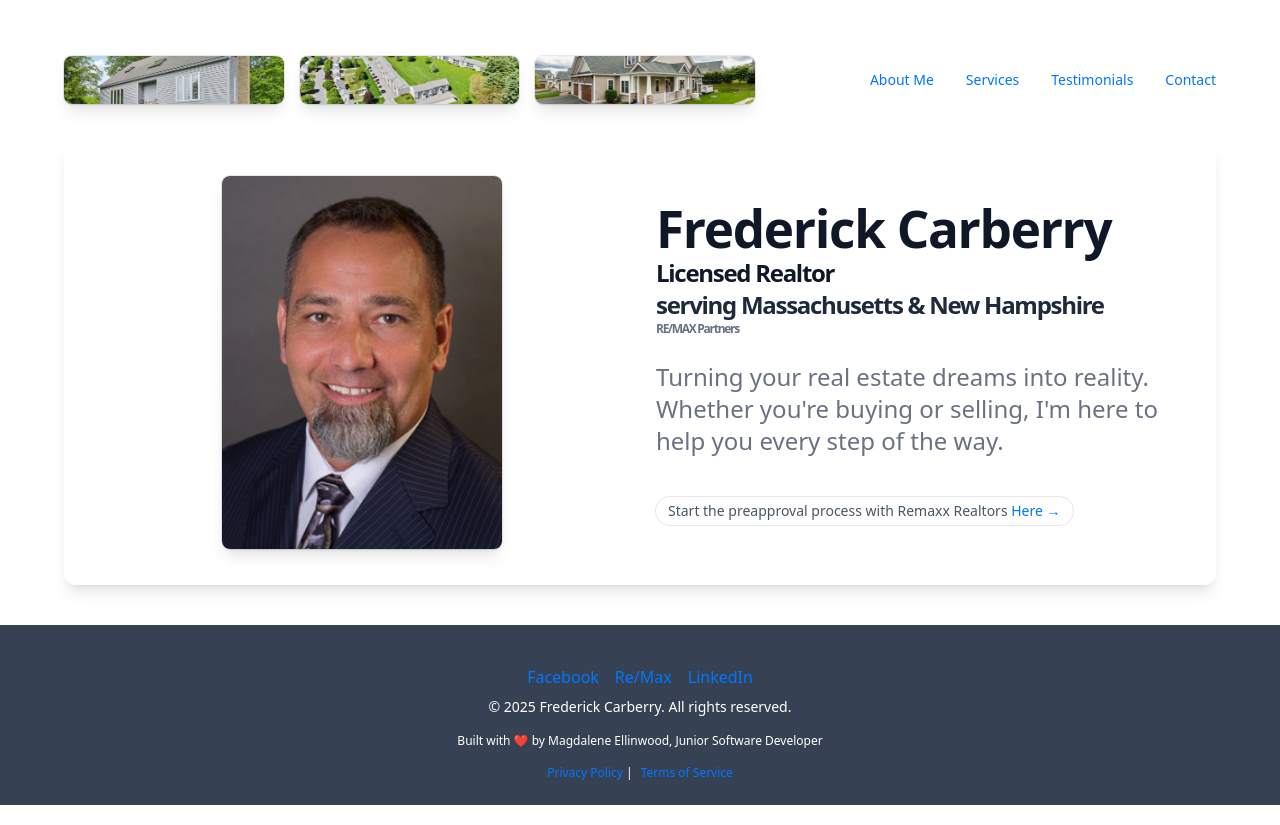
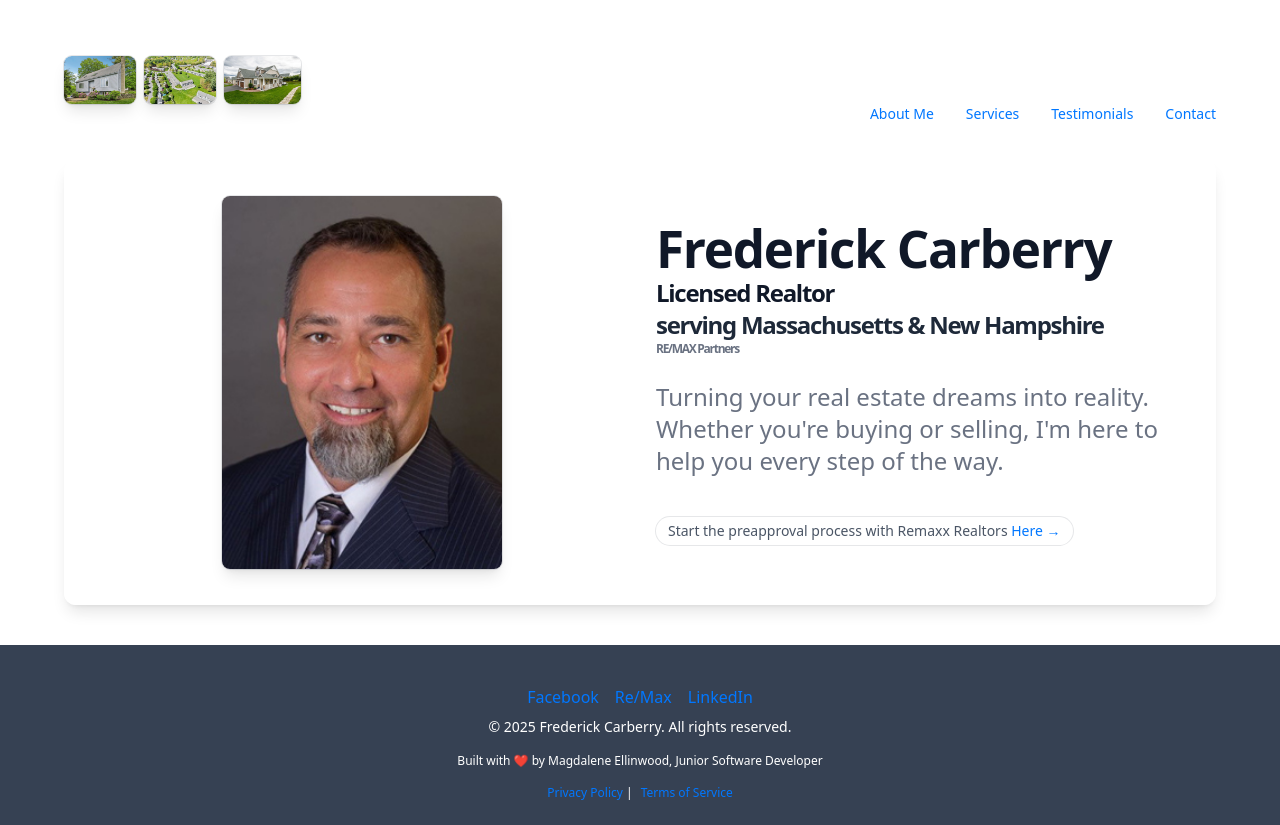
Before and after one commit to mellinwood1023/FCarberry_Site, a React (Vite) app: page / in a window 1280 px wide. Built offline with nearby package versions, Linux system fonts and the light colour scheme; the HTML template or start-up script is replaced by a standard one.

Commit message:
layout - overlap

```diff
--- a/src/components/Hero.tsx
+++ b/src/components/Hero.tsx
@@ -19,28 +19,35 @@ export default function Hero() {
   return (
     <div className="bg-white">
       <header className="relative inset-x-0 top-0 z-50">
-        <nav className="flex items-center justify-between p-6 lg:px-8">
-          {/* Images across the full width on desktop */}
-          <div className="flex flex-1 justify-between items-center w-full">
-            <div className="flex flex-1 justify-between gap-4 max-w-[60%]">
+        <nav className="flex flex-wrap items-center justify-between p-4 sm:p-6 lg:px-8">
+          <div className="flex items-center flex-wrap gap-2 w-full">
             <img
               src="/images/home3.jpeg"
               alt="Home 3"
-                className="h-12 flex-1 rounded-lg shadow-lg ring-1 ring-gray-900/10 object-cover"
+              className="h-12 w-auto rounded-lg shadow-lg ring-1 ring-gray-900/10 object-cover"
             />
             <img
               src="/images/skyview2.webp"
               alt="Skyview"
-                className="h-12 flex-1 rounded-lg shadow-lg ring-1 ring-gray-900/10 object-cover"
+              className="h-12 w-auto rounded-lg shadow-lg ring-1 ring-gray-900/10 object-cover"
             />
             <img
               src="/images/house4.webp"
               alt="House 4"
-                className="h-12 flex-1 rounded-lg shadow-lg ring-1 ring-gray-900/10 object-cover"
+              className="h-12 w-auto rounded-lg shadow-lg ring-1 ring-gray-900/10 object-cover"
             />
+            <div className="ml-auto flex lg:hidden">
+              <button
+                type="button"
+                onClick={() => setMobileMenuOpen(true)}
+                className="inline-flex items-center justify-center rounded-md p-2.5 text-gray-700"
+              >
+                <span className="sr-only">Open main menu</span>
+                <Bars3Icon aria-hidden="true" className="h-6 w-6" />
+              </button>
+            </div>
           </div>
 
-            {/* Desktop nav */}
           <div className="hidden lg:flex gap-x-8 ml-auto">
             {navigation.map((item) => (
               <Link
@@ -52,22 +59,8 @@ export default function Hero() {
               </Link>
             ))}
           </div>
-
-            {/* Hamburger - only visible on mobile */}
-            <div className="lg:hidden ml-4">
-              <button
-                type="button"
-                onClick={() => setMobileMenuOpen(true)}
-                className="inline-flex items-center justify-center rounded-md p-2.5 text-gray-700"
-              >
-                <span className="sr-only">Open main menu</span>
-                <Bars3Icon aria-hidden="true" className="h-6 w-6" />
-              </button>
-            </div>
-          </div>
         </nav>
 
-        {/* Mobile menu dialog */}
         <Dialog open={mobileMenuOpen} onClose={setMobileMenuOpen} className="lg:hidden">
           <div className="fixed inset-0 z-50 bg-black/30" />
           <DialogPanel className="fixed inset-y-0 right-0 z-50 w-full sm:max-w-sm bg-white px-6 py-6 overflow-y-auto shadow-lg">
@@ -99,7 +92,6 @@ export default function Hero() {
         </Dialog>
       </header>
 
-      {/* Main content */}
       <div className="relative isolate px-4 sm:px-6 pt-3 lg:px-8">
         <div className="bg-white/70 rounded-xl shadow-lg backdrop-blur-sm p-6 sm:p-9 flex flex-col lg:flex-row items-center justify-center max-w-6xl w-full mx-auto gap-8">
           <div className="w-full lg:w-1/2 flex justify-center">
@@ -133,7 +125,6 @@ export default function Hero() {
           </div>
         </div>
 
-        {/* Background shape */}
         <div
           aria-hidden="true"
           className="absolute inset-x-0 -top-40 -z-10 transform-gpu overflow-hidden blur-3xl sm:-top-80"
```
Lines whose indentation alone changed are shown as unchanged.
